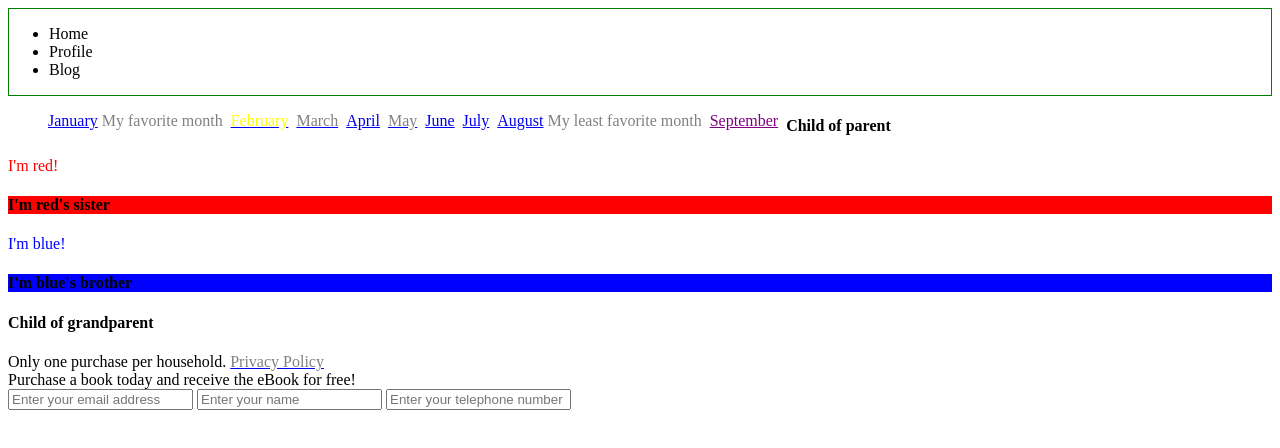
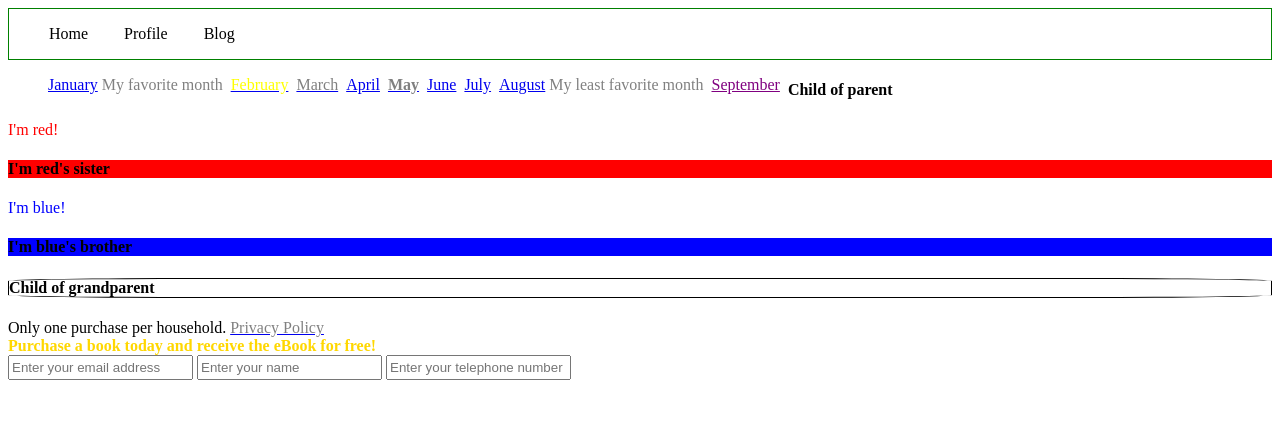
Before and after one commit to hfrankst/NSS-css-selectors, a plain HTML site: page index.html in a window 1280 px wide. Drawn offline with Linux system fonts and the light colour scheme.

Commit message:
completed css selectors exercise

```diff
--- a/index.html
+++ b/index.html
@@ -66,7 +66,7 @@
         <h4 id="blue1">I'm blue's brother</h4>
       </div>
     </div>
-    <h4>Child of grandparent</h4>
+    <h4 id="grand">Child of grandparent</h4>
   </div>
 </section>
 
--- a/selectors.css
+++ b/selectors.css
@@ -1,6 +1,15 @@
+/*******HEADER******/
+
 header {
 	border: 1px solid green;
 }
+
+header ul li {
+	display: inline-block;
+	margin-right: 2em;
+}
+
+/*****DIV'S******/
 
 div.month-list ul {
 	list-style-type: none;
@@ -20,6 +29,13 @@ div#color2 {
 	color: blue;
 }
 
+div.promo {
+	font-weight: 800;
+	color: gold;
+}
+
+/**Headings****/
+
 h4#red1 {
 	background-color: red;
 }
@@ -27,6 +43,12 @@ h4#red1 {
 h4#blue1 {
 	background-color: blue;
 }
+
+h4#grand {
+	border: 1px solid black;
+	border-radius: 15%;
+}
+/***Classes***/
 
 .disabled {
 	color: grey;
@@ -39,3 +61,9 @@ a.disabled {
 .active {
 	color: yellow;
 }
+
+/***Elements***/
+
+footer span input {
+	height: 25px;
+}
```
